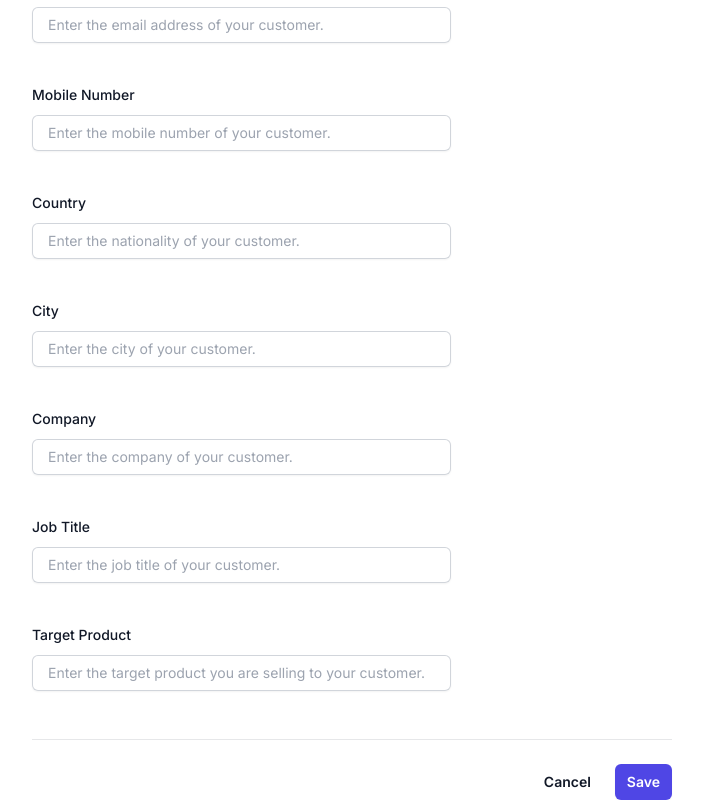
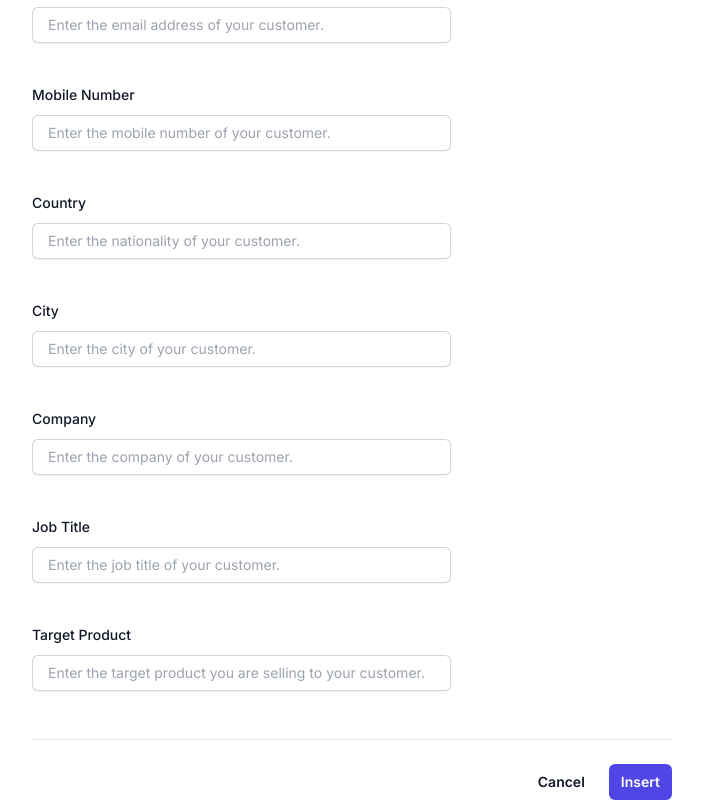
Before and after one commit to alicagatay/micro-marketing-assistant, a Next.js app: page /insertCustomer in a window 1280 px wide. Shown: the part 229-1029 px from the top of the page, without its empty margins (288-991 px from the left). Built offline with nearby package versions, Linux system fonts and the light colour scheme.

Commit message:
Update button text to "Insert" in `InsertCustomer` page.

```diff
--- a/src/app/insertCustomer/page.tsx
+++ b/src/app/insertCustomer/page.tsx
@@ -228,7 +228,7 @@ export default function InsertCustomer() {
               type="submit"
               className="rounded-md bg-indigo-600 px-3 py-2 text-sm font-semibold text-white shadow-sm hover:bg-indigo-500 focus-visible:outline focus-visible:outline-2 focus-visible:outline-offset-2 focus-visible:outline-indigo-600"
             >
-              Save
+              Insert
             </button>
           </div>
         </form>
```
